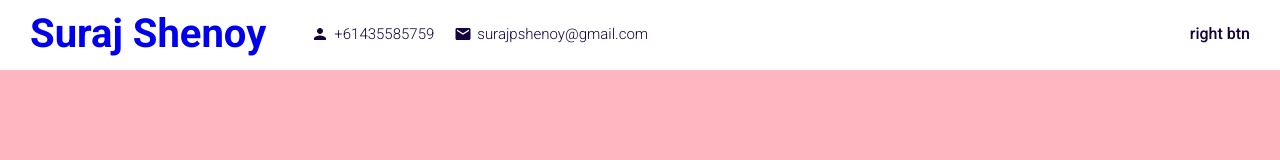
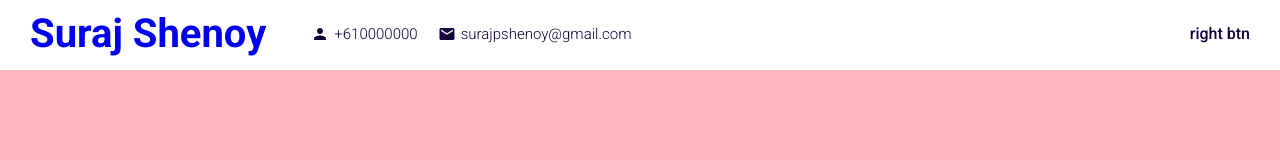
Before and after one commit to surajpshenoy/portfolio, a React (Create React App) app: page / in a window 1280 px wide. Shown: the top 160 px of the page. Built offline with nearby package versions, Linux system fonts and the light colour scheme.

Commit message:
Topbar leftinfo updated

```diff
--- a/src/components/Topbar/Topbar.js
+++ b/src/components/Topbar/Topbar.js
@@ -1,28 +1,27 @@
-import React from 'react'
-import "./Topbar.scss"
-import {Person, Mail} from "@material-ui/icons"
+import React from "react";
+import "./Topbar.scss";
+import { Person, Mail } from "@material-ui/icons";
 
 export default function Topbar() {
   return (
     <div className="topbar">
       <div className="main">
         <div className="details">
-                    <a href="#intro" className="logo">Suraj Shenoy</a>
+          <a href="#intro" className="logo">
+            Suraj Shenoy
+          </a>
           <div className="infoContainer">
-                    <Person className="icon"/><span>+61435585759</span>
+            <Person className="icon" />
+            <span>+610000000</span>
           </div>
           <div className="infoContainer">
-                    <Mail className="icon"/>
+            <Mail className="icon" />
             <span>surajpshenoy@gmail.com</span>
           </div>
         </div>
-                <div>
-
-                </div>
-                <div className="rigth-btn">
-                    right btn
+        <div></div>
+        <div className="rigth-btn">right btn</div>
       </div>
     </div>
-        </div>
-    )
+  );
 }
```
Lines whose indentation alone changed are shown as unchanged.
